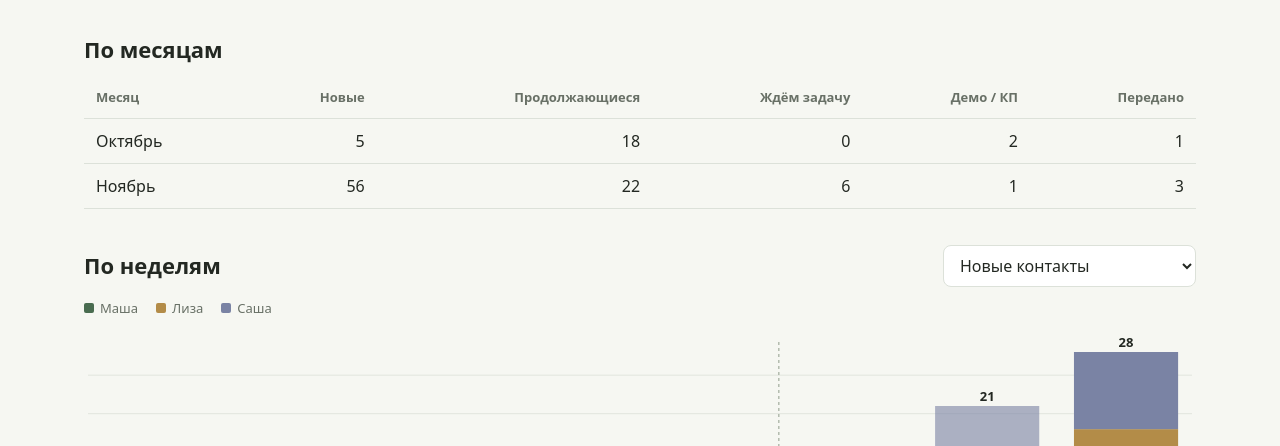
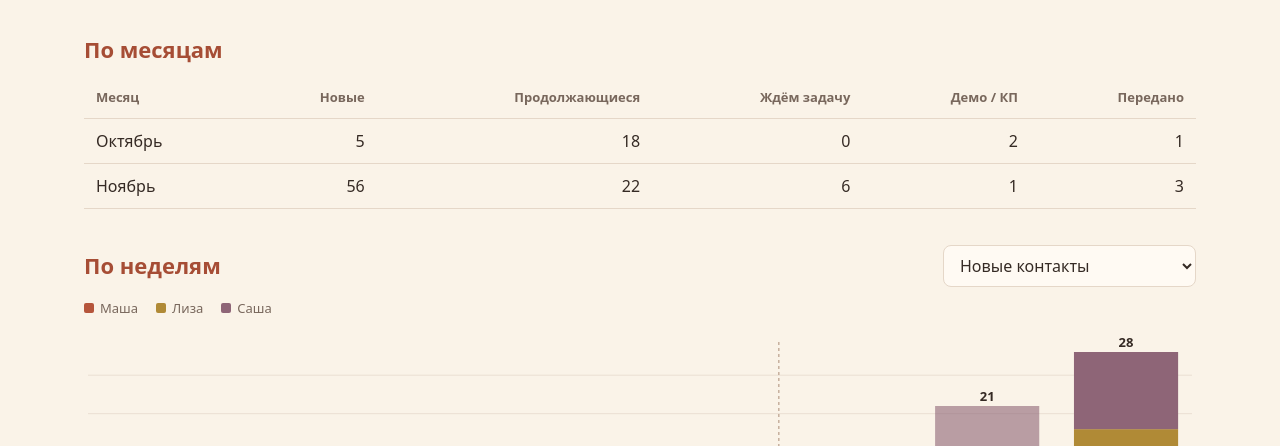
Before and after one commit to maria-creates/for_ilya_and_max, a plain HTML site: page reports/q4-touches-dashboard/index.html in a window 1280 px wide. Shown: the part 354-800 px from the top of the page. Drawn offline with Linux system fonts and the light colour scheme.

Commit message:
Изменить палитру отчёта на кремовую с терракотовыми акцентами

```diff
--- a/reports/q4-touches-dashboard/index.html
+++ b/reports/q4-touches-dashboard/index.html
@@ -6,13 +6,13 @@
 --cds-pad-xs:10px;--cds-pad-sm:12px;--cds-pad-md:16px;--cds-pad-lg:20px;
 --cds-radius:12px;--cds-font-size-title:clamp(30px,5vw,46px);--cds-font-size-heading:22px;--cds-font-size-caption:13px;--cds-font-weight-medium:600;
 --font-anthropic-serif:Georgia,'Times New Roman',serif;--font-anthropic-sans:system-ui,-apple-system,'Segoe UI',sans-serif;
---color-fg:#232822;--color-fg-muted:#687066;--color-panel:#fff;--color-border-line:#dce1d9;
---cds-text-secondary:var(--color-fg-muted);--cds-surface-popover:#fff;--cds-border:var(--color-border-line);--cds-shadow-popover:0 6px 24px #0002;--cds-chart-grid:#e1e5dd;--cds-chart-axis:#b7c0b3;--cds-chart-reference:#919d8b;
+--color-fg:#352a24;--color-fg-muted:#78675c;--color-panel:#fffaf3;--color-border-line:#e5d7c8;
+--cds-text-secondary:var(--color-fg-muted);--cds-surface-popover:#fffaf3;--cds-border:var(--color-border-line);--cds-shadow-popover:0 6px 24px #61422b24;--cds-chart-grid:#eadfd2;--cds-chart-axis:#cbb7a5;--cds-chart-reference:#ad8e77;
 color-scheme:light;
 }
-*{box-sizing:border-box}body{margin:0;background:#f6f7f2;color:var(--color-fg);font:16px/1.5 var(--font-anthropic-sans)}
+*{box-sizing:border-box}body{margin:0;background:#faf3e8;color:var(--color-fg);font:16px/1.5 var(--font-anthropic-sans)}
 .q4{max-width:1160px;margin:0 auto;padding:40px 24px 60px}.dash-select{font:inherit;color:inherit;background:var(--color-panel);border:1px solid var(--color-border-line);border-radius:8px;padding:8px 12px;max-width:100%}
-:focus-visible{outline:2px solid #4c7154;outline-offset:4px}.q4-chart svg{display:block}th{vertical-align:bottom}
+:focus-visible{outline:2px solid #a64d35;outline-offset:4px}.q4-chart svg{display:block}th{vertical-align:bottom}.q4-h2{color:#a64d35}
 @media(max-width:600px){.q4{padding:24px 16px 40px}.q4-tiles{grid-template-columns:repeat(2,minmax(0,1fr))}.q4-tile:last-child{grid-column:1/-1}}
 </style></head><body>
 <meta name="dash-one-writer">
@@ -155,7 +155,7 @@ color-scheme:light;
  const sources = new Map(Object.entries(window.Q4_DATA || {}).map(([k,v]) => [k,{status:'ok',data:v}]));
  const draws = new Map();
  window.dash = {
-  colors: ['#496c50','#b38c48','#7a83a4'],
+  colors: ['#b5553b','#b08a36','#8e6577'],
   data: name => sources.get(name) || {status:'error',data:[]},
   calc(name, spec) { sources.set(name,{status:'ok',data:spec.fn(...spec.inputs.map(k=>sources.get(k)?.data || []))}); },
   draw(name, fn) { if(fn) { draws.set(name,fn); return; } document.querySelectorAll('[data-draw="'+name+'"]').forEach(el=>draws.get(name)?.(el)); },
```
Also changed, not shown: reports/q4-touches-dashboard/template.html (+5 -5 lines), site/index.html (+5 -5 lines).
